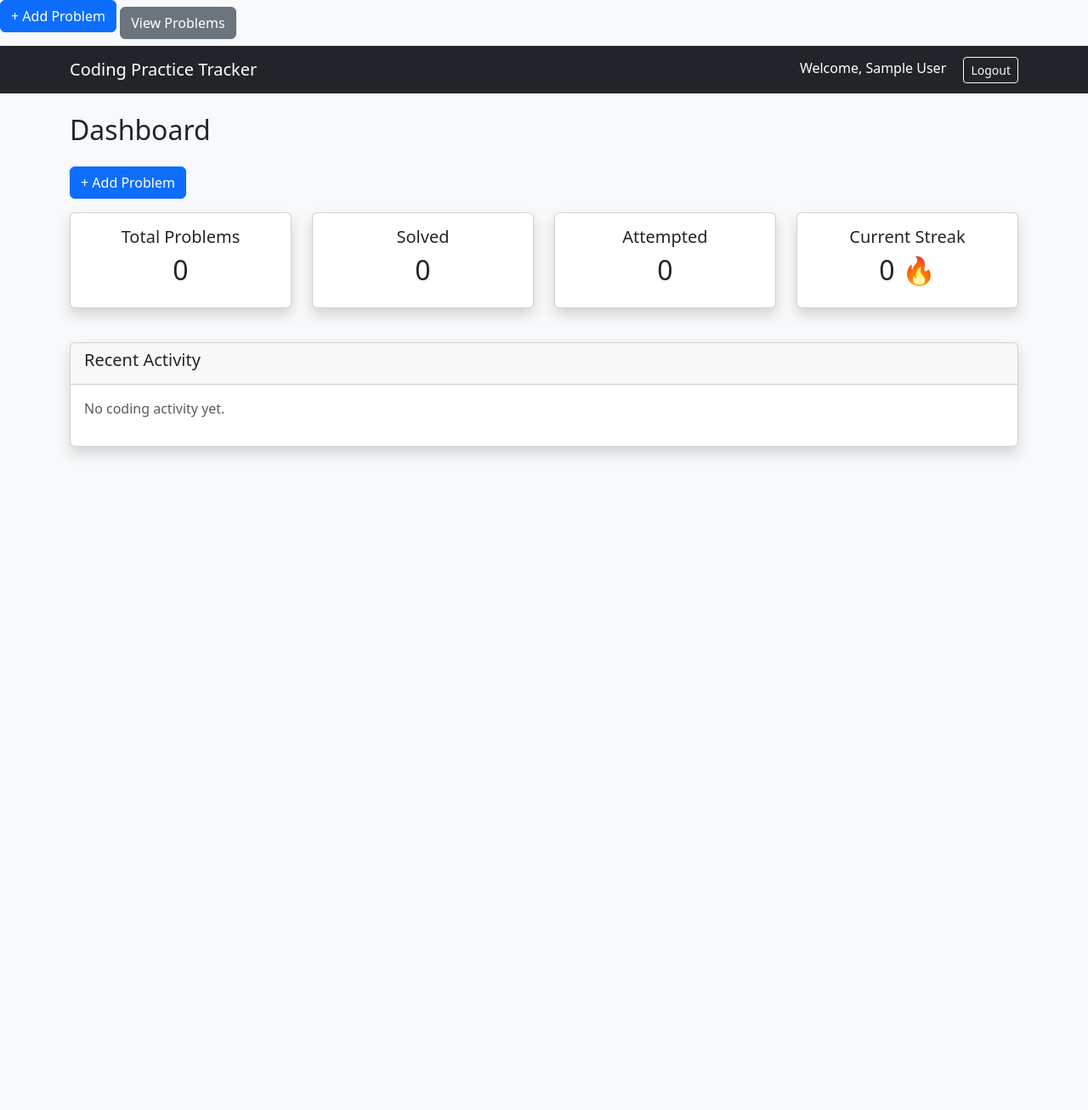
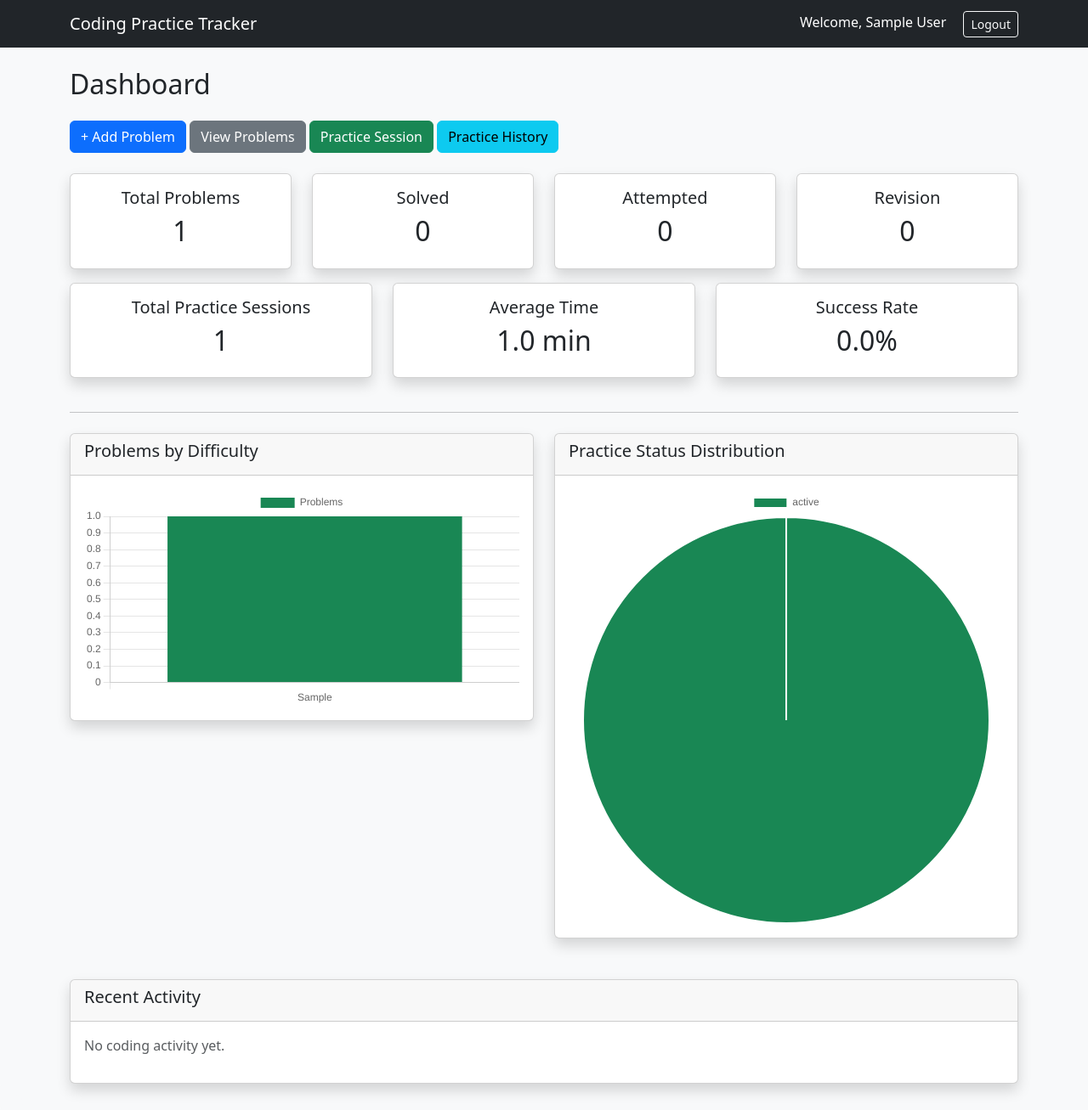
Before and after one commit to MeghavardhanReddy/coding-practice-tracker, a Flask app: page /dashboard in a window 1280 px wide. Shown: the whole page at 85% size. Before the commit the page ends 537 px from the top, so only its background shows below. Run offline with Flask 3, Linux system fonts and the light colour scheme; a user stored in the database is signed in; tables that the repository leaves empty hold one stand-in row (values such as "Sample post").

Commit message:
Completed dashboard and charts

```diff
--- a/app.py
+++ b/app.py
@@ -1,43 +1,130 @@
-from models.user import User
-from routes.auth import auth
+from flask import Flask, redirect, url_for, render_template
+from flask_login import login_required, current_user
 from config import Config
 from models import db
+from models.user import User
+from sqlalchemy import func
+
 from utils.login_manager import login_manager
-from flask_login import login_required, current_user
-from flask import Flask, redirect, url_for, render_template
+
+from routes.auth import auth
+from routes.problems import problems
+from routes.practice import practice
+
 from models.problem import Problem
-from routes.problems import problems
+from models.practice import Practice
 
+# Create Flask App
+app = Flask(__name__)
+app.config.from_object(Config)
 
+# Initialize Database
+db.init_app(app)
+
+# Initialize Login Manager
+login_manager.init_app(app)
+
+# User Loader
 @login_manager.user_loader
 def load_user(user_id):
     return db.session.get(User, int(user_id))
 
-app = Flask(__name__)
-app.config.from_object(Config)
-
-db.init_app(app)
-
-login_manager.init_app(app)
-
+# Create Tables
 with app.app_context():
     db.create_all()
 
+# Register Blueprints
 app.register_blueprint(auth)
 app.register_blueprint(problems)
+app.register_blueprint(practice)
 
-
+# Home Route
 @app.route("/")
 def home():
     return redirect(url_for("auth.login"))
 
-
+# Dashboard
 @app.route("/dashboard")
 @login_required
 def dashboard():
-    return render_template("dashboard.html")
 
+    total_problems = Problem.query.filter_by(
+        user_id=current_user.user_id
+    ).count()
 
+    solved = Practice.query.filter_by(
+        user_id=current_user.user_id,
+        status="Solved"
+    ).count()
+
+    attempted = Practice.query.filter_by(
+        user_id=current_user.user_id,
+        status="Attempted"
+    ).count()
+
+    revision = Practice.query.filter_by(
+        user_id=current_user.user_id,
+        status="Revision"
+    ).count()
+
+    total_sessions = Practice.query.filter_by(
+        user_id=current_user.user_id
+    ).count()
+
+    average_time = db.session.query(
+        db.func.avg(Practice.time_taken)
+    ).filter_by(
+        user_id=current_user.user_id
+    ).scalar()
+
+    if average_time is None:
+        average_time = 0
+
+    success_rate = 0
+
+    if total_sessions > 0:
+        success_rate = round((solved / total_sessions) * 100, 2)
+
+    difficulty_data = db.session.query(
+        Problem.difficulty,
+        func.count(Problem.id)
+    ).filter_by(
+        user_id=current_user.user_id
+    ).group_by(
+        Problem.difficulty
+    ).all()
+
+    status_data = db.session.query(
+        Practice.status,
+        func.count(Practice.id)
+    ).filter_by(
+        user_id=current_user.user_id
+    ).group_by(
+        Practice.status
+    ).all()
+
+    difficulty_labels = [row[0] for row in difficulty_data]
+    difficulty_counts = [row[1] for row in difficulty_data]
+
+    status_labels = [row[0] for row in status_data]
+    status_counts = [row[1] for row in status_data]
+
+    return render_template(
+    "dashboard.html",
+    total_problems=total_problems,
+    solved=solved,
+    attempted=attempted,
+    revision=revision,
+    total_sessions=total_sessions,
+    average_time=round(average_time, 2),
+    success_rate=success_rate,
+    difficulty_labels=difficulty_labels,
+    difficulty_counts=difficulty_counts,
+    status_labels=status_labels,
+    status_counts=status_counts
+)
+
+# Run Application
 if __name__ == "__main__":
     with app.app_context():
         try:
--- a/templates/base.html
+++ b/templates/base.html
@@ -23,7 +23,7 @@
                 Welcome, {{ current_user.full_name }}
             </span>
 
-            <a href="#" class="btn btn-outline-light btn-sm">
+            <a href="{{ url_for('auth.logout') }}" class="btn btn-outline-light btn-sm">
                 Logout
             </a>
         </div>
@@ -38,6 +38,7 @@
             {% for category, message in messages %}
                 <div class="alert alert-{{ category }} alert-dismissible fade show" role="alert">
                     {{ message }}
+
                     <button type="button"
                             class="btn-close"
                             data-bs-dismiss="alert"
@@ -51,6 +52,16 @@
     {% endblock %}
 
 </div>
+
+<a href="{{ url_for('auth.logout') }}" class="btn btn-outline-light btn-sm">
+    Logout
+</a>
+
 <script src="https://cdn.jsdelivr.net/npm/bootstrap@5.3.7/dist/js/bootstrap.bundle.min.js"></script>
+<script src="https://cdn.jsdelivr.net/npm/chart.js"></script>
+
+{% block scripts %}
+{% endblock %}
+
 </body>
 </html>
--- a/templates/dashboard.html
+++ b/templates/dashboard.html
@@ -1,13 +1,3 @@
-<a href="{{ url_for('problems.add_problem') }}"
-   class="btn btn-primary mb-3">
-    + Add Problem
-</a>
-
-<a href="{{ url_for('problems.view_problems') }}"
-   class="btn btn-secondary">
-    View Problems
-</a>
-
 {% extends "base.html" %}
 
 {% block title %}
@@ -22,15 +12,27 @@ Dashboard
     <a href="{{ url_for('problems.add_problem') }}" class="btn btn-primary">
         + Add Problem
     </a>
+
+    <a href="{{ url_for('problems.view_problems') }}" class="btn btn-secondary">
+        View Problems
+    </a>
+
+    <a href="{{ url_for('practice.add_practice') }}" class="btn btn-success">
+        Practice Session
+    </a>
+
+    <a href="{{ url_for('practice.practice_history') }}" class="btn btn-info">
+        Practice History
+    </a>
 </div>
 
-<div class="row">
+<div class="row mt-4">
 
     <div class="col-md-3 mb-3">
         <div class="card shadow text-center">
             <div class="card-body">
                 <h5>Total Problems</h5>
-                <h2>0</h2>
+                <h2>{{ total_problems }}</h2>
             </div>
         </div>
     </div>
@@ -39,7 +41,7 @@ Dashboard
         <div class="card shadow text-center">
             <div class="card-body">
                 <h5>Solved</h5>
-                <h2>0</h2>
+                <h2>{{ solved }}</h2>
             </div>
         </div>
     </div>
@@ -48,7 +50,7 @@ Dashboard
         <div class="card shadow text-center">
             <div class="card-body">
                 <h5>Attempted</h5>
-                <h2>0</h2>
+                <h2>{{ attempted }}</h2>
             </div>
         </div>
     </div>
@@ -56,21 +58,144 @@ Dashboard
     <div class="col-md-3 mb-3">
         <div class="card shadow text-center">
             <div class="card-body">
-                <h5>Current Streak</h5>
-                <h2>0 🔥</h2>
+                <h5>Revision</h5>
+                <h2>{{ revision }}</h2>
             </div>
         </div>
     </div>
 
 </div>
 
+<div class="row">
+
+    <div class="col-md-4 mb-3">
+        <div class="card shadow text-center">
+            <div class="card-body">
+                <h5>Total Practice Sessions</h5>
+                <h2>{{ total_sessions }}</h2>
+            </div>
+        </div>
+    </div>
+
+    <div class="col-md-4 mb-3">
+        <div class="card shadow text-center">
+            <div class="card-body">
+                <h5>Average Time</h5>
+                <h2>{{ average_time }} min</h2>
+            </div>
+        </div>
+    </div>
+
+    <div class="col-md-4 mb-3">
+        <div class="card shadow text-center">
+            <div class="card-body">
+                <h5>Success Rate</h5>
+                <h2>{{ success_rate }}%</h2>
+            </div>
+        </div>
+    </div>
+
+</div>
+
+<hr class="my-4">
+
+<div class="row">
+
+    <div class="col-md-6 mb-4">
+        <div class="card shadow">
+            <div class="card-header">
+                <h5>Problems by Difficulty</h5>
+            </div>
+
+            <div class="card-body">
+                <canvas id="difficultyChart"></canvas>
+            </div>
+
+        </div>
+    </div>
+
+    <div class="col-md-6 mb-4">
+        <div class="card shadow">
+            <div class="card-header">
+                <h5>Practice Status Distribution</h5>
+            </div>
+
+            <div class="card-body">
+                <canvas id="statusChart"></canvas>
+            </div>
+
+        </div>
+    </div>
+
+</div>
+
 <div class="card shadow mt-4">
+
     <div class="card-header">
         <h5>Recent Activity</h5>
     </div>
+
     <div class="card-body">
-        <p class="text-muted">No coding activity yet.</p>
+        <p class="text-muted">
+            No coding activity yet.
+        </p>
     </div>
+
 </div>
 
 {% endblock %}
+
+{% block scripts %}
+
+<script>
+
+document.addEventListener("DOMContentLoaded", function () {
+
+    console.log("Chart Loaded:", typeof Chart);
+
+    const difficultyCanvas = document.getElementById("difficultyChart");
+
+    new Chart(difficultyCanvas, {
+        type: "bar",
+        data: {
+            labels: {{ difficulty_labels | tojson }},
+            datasets: [{
+                label: "Problems",
+                data: {{ difficulty_counts | tojson }},
+                backgroundColor: [
+                    "#198754",
+                    "#ffc107",
+                    "#dc3545"
+                ]
+            }]
+        },
+        options: {
+            responsive: true
+        }
+    });
+
+    const statusCanvas = document.getElementById("statusChart");
+
+    new Chart(statusCanvas, {
+        type: "pie",
+        data: {
+            labels: {{ status_labels | tojson }},
+            datasets: [{
+                data: {{ status_counts | tojson }},
+                backgroundColor: [
+                    "#198754",
+                    "#0d6efd",
+                    "#ffc107"
+                ]
+            }]
+        },
+        options: {
+            responsive: true
+        }
+    });
+
+});
+
+</script>
+
+{% endblock %}
```
Also changed, not shown: forms/practice_form.py (added, +35 -0 lines), models/practice.py (added, +32 -0 lines), models/problem.py (+7 -0 lines), models/user.py (+7 -0 lines), routes/auth.py (+8 -8 lines), routes/practice.py (added, +61 -0 lines), templates/practice.html (added, +52 -0 lines), templates/practice_history.html (added, +51 -0 lines). Lines whose indentation alone changed are shown as unchanged.
